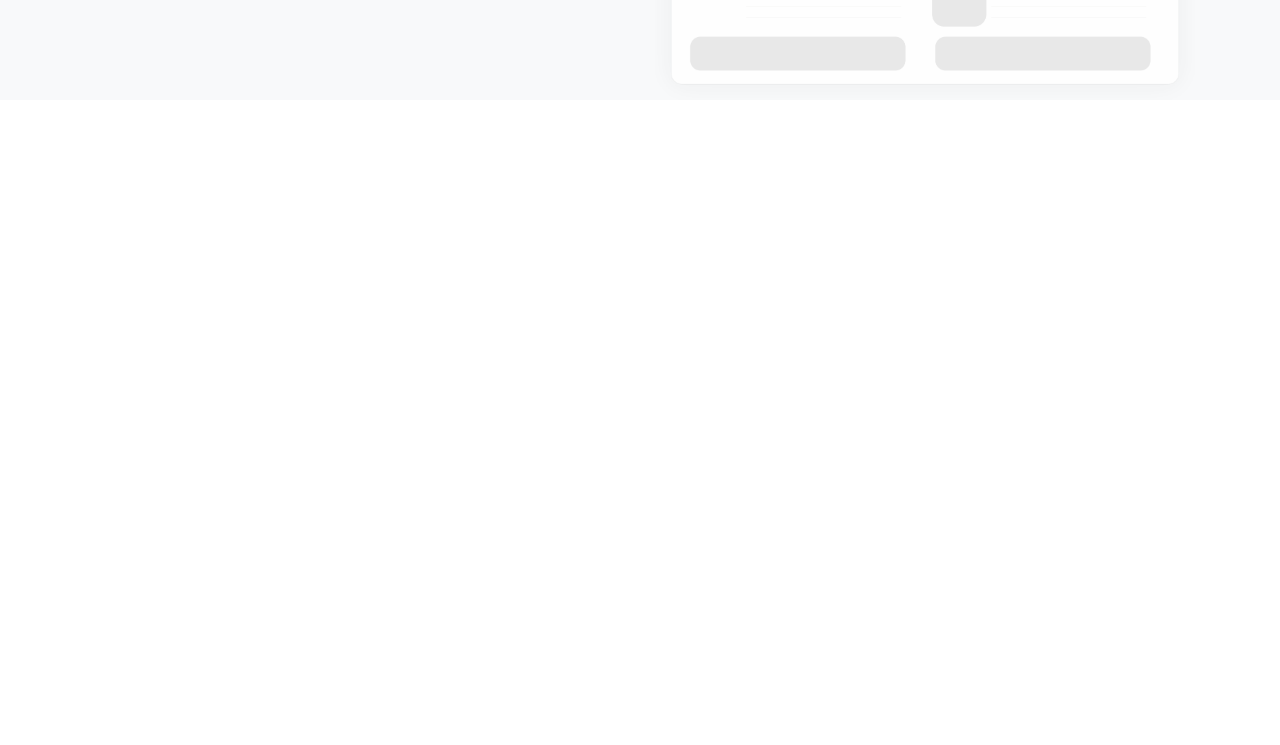
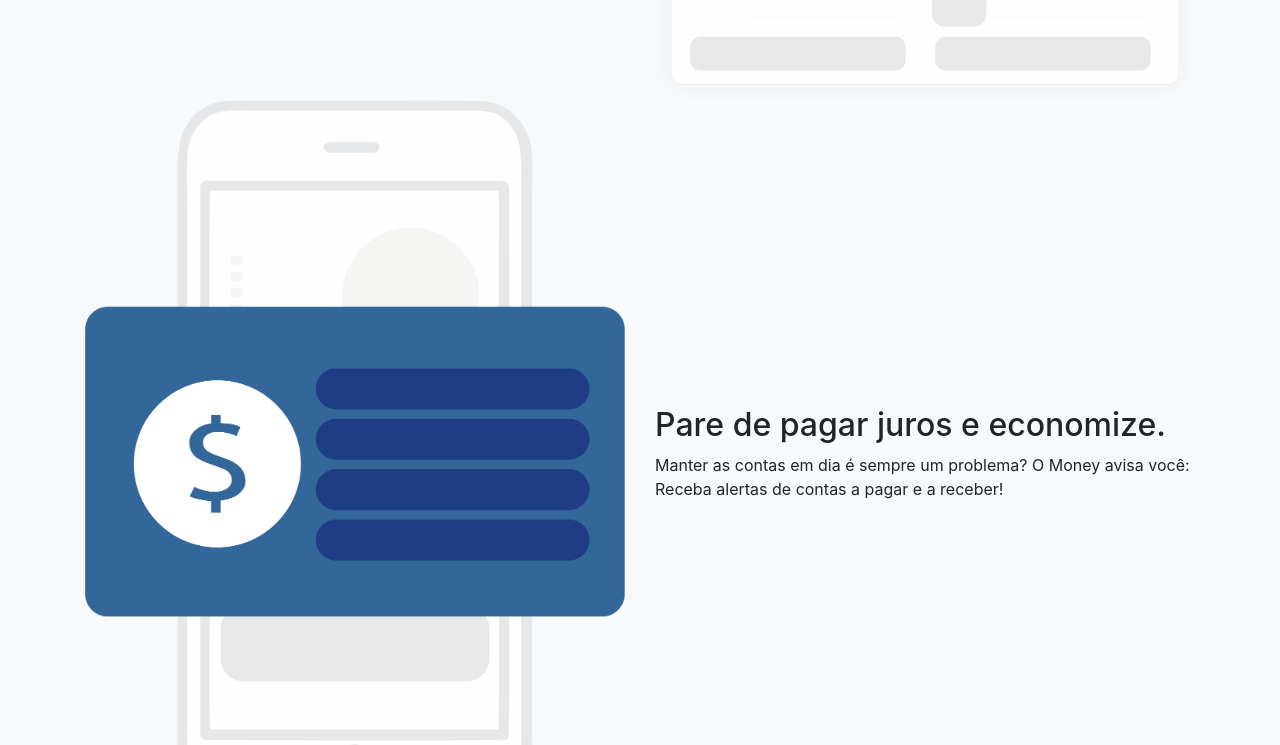
Before and after one commit to WiltonEndril/Site-Money, a plain HTML site: page index.html in a window 1280 px wide. Shown: the part 821-1566 px from the top of the page. Before the commit the page ends 921 px from the top, so only its background shows below. Drawn offline with nearby package versions, Linux system fonts and the light colour scheme.

Commit message:
3° section

```diff
--- a/index.html
+++ b/index.html
@@ -85,16 +85,15 @@
       </div>
     </section>
 
-
-
     <section class="bg-light">
       <div class="container">
         <div class="row">
           <div class="col-md-6 d-flex">
             <div class="align-self-center">
-              <h1 class="display-4">texto</h1>
+              <h2>Saiba para onde vai o seu dinheiro.</h2>
               <p>
-                textotextotextotextotextotextotextotextotextotexto
+                Com o Money, você categoriza todos os seus lançamentos. Com gráficos simples, você sabe de
+                onde vem e para onde vai o seu dinheiro.
               </p>
             </div>
           </div>
@@ -103,14 +102,26 @@
           </div>
         </div>
       </div>
-
-
-
-
-
-
     </section>
 
+    <section class="bg-light">
+      <div class="container">
+        <div class="row">
+          <div class="col-md-6 d-none d-md-block">
+            <img src="img/juros.png" class="img-fluid">
+          </div>
+          <div class="col-md-6 d-flex">
+            <div class="align-self-center">
+              <h2>Pare de pagar juros e economize.</h2>
+              <p>
+                Manter as contas em dia é sempre um problema? O Money avisa você:
+                Receba alertas de contas a pagar e a receber!
+              </p>
+            </div>
+          </div>
+        </div>
+      </div>
+    </section>
 
     <!-- JavaScript (Opcional) -->
     <!-- jQuery primeiro, depois Popper.js, depois Bootstrap JS -->
```
